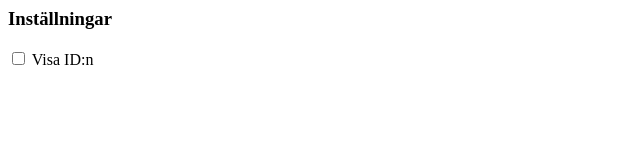
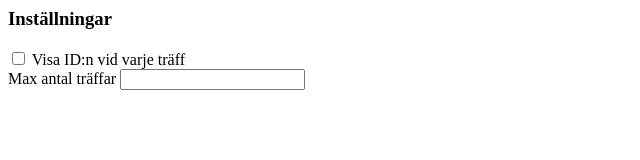
Before and after one commit to hampusn/file-finder, a website: page src/config/index.html in a window 1280 px wide. Shown: the whole page, without its empty margins (0-640 px from the left). Drawn offline with Linux system fonts and the light colour scheme.

Commit message:
Added config for num hits. Minor text modifications in config form

```diff
--- a/src/config/index.html
+++ b/src/config/index.html
@@ -5,7 +5,12 @@
 
   <div class="panel-body">
     <div class="form-group">
-     <label><input type="checkbox" name="showId" data-value-type="boolean"/> Visa ID:n</label>
+     <label><input type="checkbox" name="showId" data-value-type="boolean"> Visa ID:n vid varje träff</label>
+    </div>
+
+    <div class="form-group">
+      <label for="numHits">Max antal träffar</label>
+      <input id="numHits" class="form-control" name="numHits" type="number" data-value-type="number">
     </div>
   </div>
 </div>
--- a/src/module/server/fileSearcher.js
+++ b/src/module/server/fileSearcher.js
@@ -8,6 +8,7 @@ define(function (require) {
   var propertyUtil        = require('PropertyUtil');
   var nodeInfoUtil        = require('/module/server/nodeInfoUtil');
   var appData             = require('appData');
+  var numHits             = appData.get('numHits') != '' ? parseInt(appData.get('numHits')) : 100;
 
   parserBuilder
     .addQueryField('nodeid')
@@ -27,7 +28,7 @@ define(function (require) {
   return {
     getFiles: function (query) {
       var files = [];
-      var hits = searcher.search('*' + query + '*', 100).getHits();
+      var hits = searcher.search('*' + query + '*', numHits).getHits();
       var hit;
       var nodeInfo;
 
```
